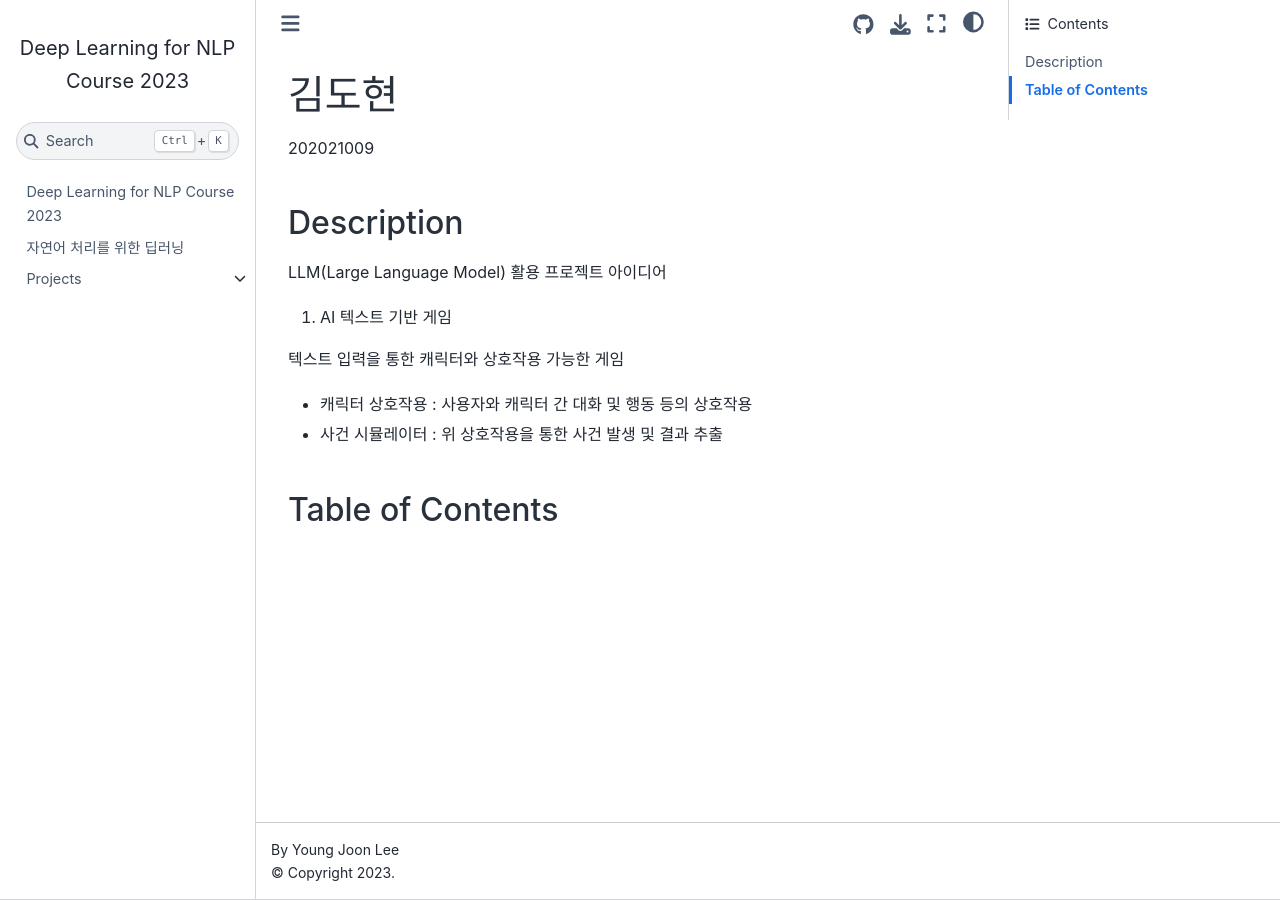
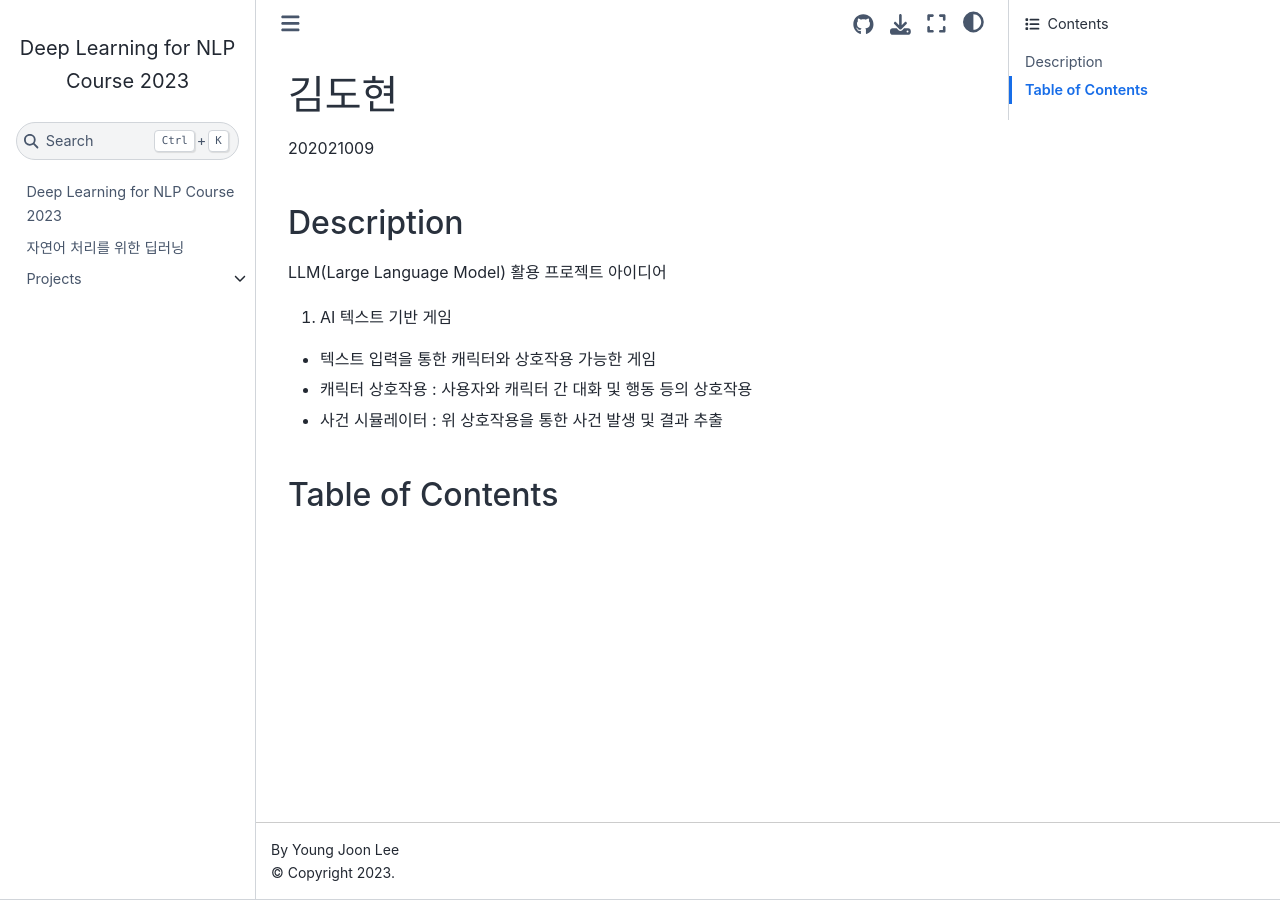
Before and after one commit to ypilseong/deepnlp-2023, a Jupyter Book: the page built from book/projects/202021009/index.md, in a window 1280 px wide. Built offline with Jupyter Book 1.0.4 settings and Sphinx 7.4.7 and the Sphinx Book theme 1.1.4, drawn with Linux system fonts in a browser that asks for light colours.

```diff
--- a/book/projects/202021009/index.md
+++ b/book/projects/202021009/index.md
@@ -8,7 +8,7 @@ LLM(Large Language Model) 활용 프로젝트 아이디어
 
 1. AI 텍스트 기반 게임
 
- 텍스트 입력을 통한 캐릭터와 상호작용 가능한 게임
+ - 텍스트 입력을 통한 캐릭터와 상호작용 가능한 게임
 
  - 캐릭터 상호작용 : 사용자와 캐릭터 간 대화 및 행동 등의 상호작용
 
```
